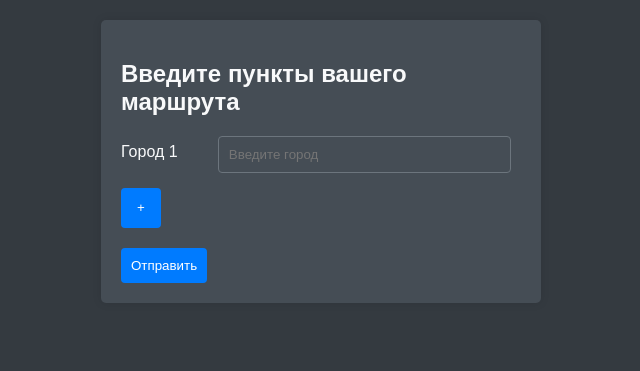
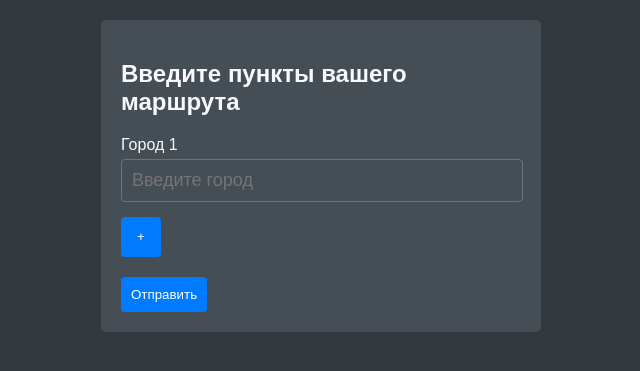
Before and after one commit to alcosoda/Project12, a Flask app: page / in a window 1280 px wide. Shown: the top 371 px of the page, without its empty margins (319-959 px from the left). Run offline with Flask 3, Linux system fonts and the light colour scheme.

Commit message:
Какой же я красавец все работает

```diff
--- a/app.py
+++ b/app.py
@@ -2,7 +2,7 @@ from flask import Flask, render_template, request
 from logic import Connect, Weather
 
 app = Flask(__name__)
-api_key = 'Jul2EgzWSP0sgvNojXxIAbzCEJmMSlrq'  # Replace with your AccuWeather API key
+api_key = 'Fv4JolXK4AKTAX2FsbEp0JLln58mwQD0'  # Replace with your AccuWeather API key
 
 @app.route('/', methods=['GET', 'POST'])
 def main_page():
--- a/templates/input.html
+++ b/templates/input.html
@@ -24,25 +24,26 @@
 
         .form-group {
             margin-bottom: 15px;
-            display: flex;
-            align-items: center;
+            display: block; /* Changed to block */
+            align-items: flex-start; /* Changed to flex-start */
         }
 
         .form-label {
             display: block;
             margin-bottom: 5px;
             color: #f8f9fa;
-            width: 100px;
+            width: 100%; /* Changed to 100% */
         }
 
         .form-input {
-            width: calc(100% - 120px);
+            width: calc(100% - 20px); /* Changed width */
             padding: 10px;
             border: 1px solid #6c757d;
             border-radius: 4px;
             background-color: #454d55;
             color: #f8f9fa;
-            margin-right: 10px;
+            margin-right: 0; /* Removed margin-right */
+            font-size: 18px; /* Increased font size */
         }
 
         .submit-button {
```
Also changed, not shown: other parts of templates/input.html (+2 -3 lines).
